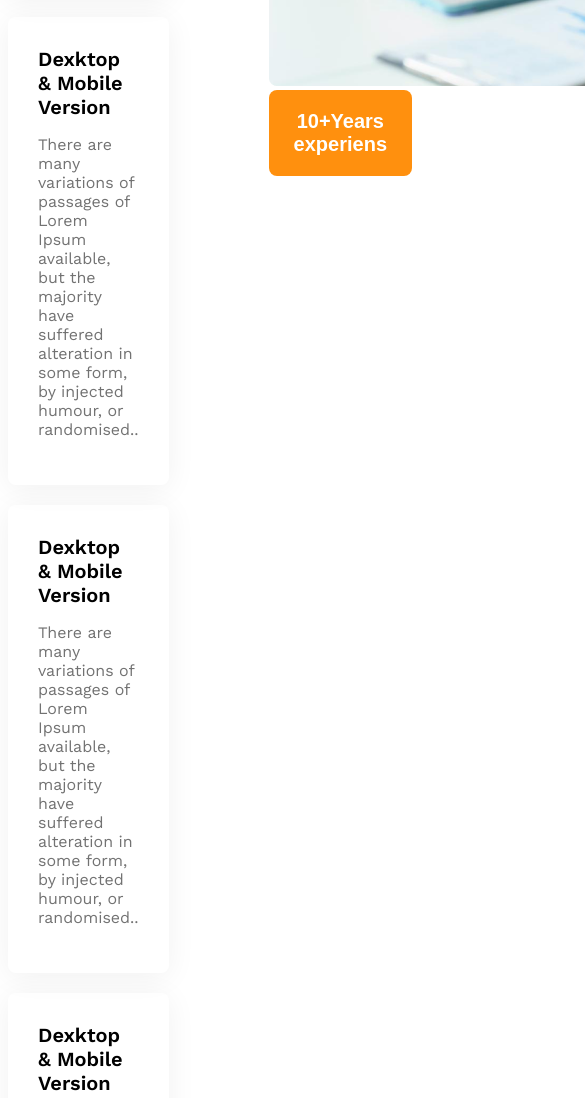
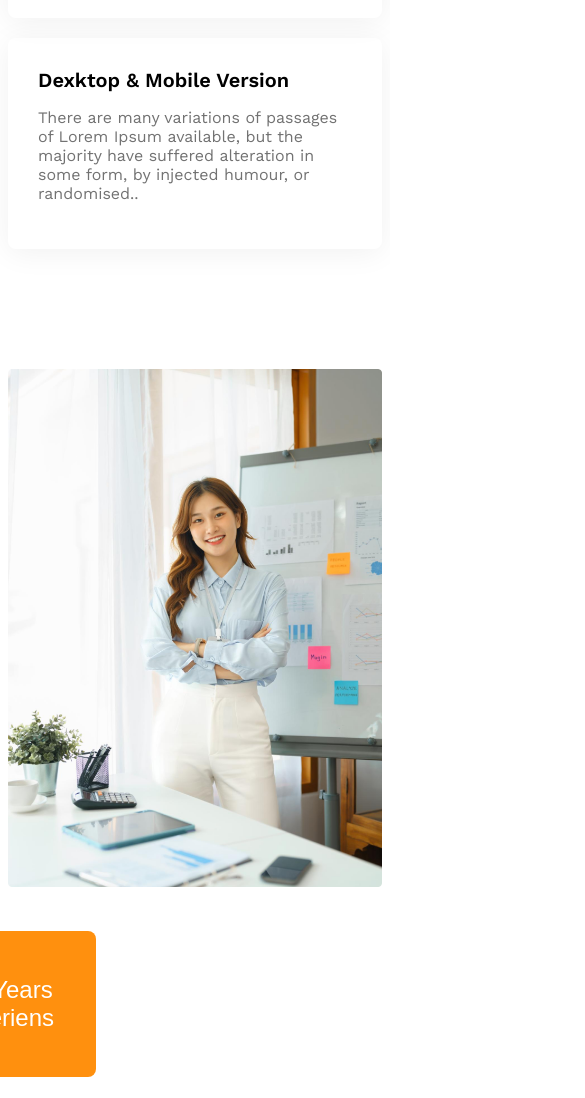
Before and after one commit to aniksaikot/my-architect-website, a plain HTML site: page index.html in a window 390 px wide. Shown: the part 3973-5071 px from the top of the page, 585 px wide, since content can reach past the window. Drawn offline with nearby package versions, Linux system fonts and the light colour scheme.

Commit message:
added new photo

```diff
--- a/index.html
+++ b/index.html
@@ -83,10 +83,10 @@
                         majority have suffered alteration in some form, by injected humour, or randomised..</p>
                 </div>
             </div>
-            <div>
+            <div class="art">
                 <img src="images/architect.png" alt="">
                 <button id="badge" class="btn-primary">
-                    <span id="year">
+                    <span id=" year">
                         10+Years
                     </span>
                     <br>
--- a/style.css/g3.css
+++ b/style.css/g3.css
@@ -200,13 +200,37 @@ main>section {
 
 }
 
+#badge {
+    padding: 45px 42px;
+    font-size: 1.5rem;
+    font-weight: 500;
+    margin-left: -100px;
+    margin-top: -100px;
+    background-color: #FF900E;
+    gap: 54px;
+
+}
+
+
+#year {
+    font-size: 3rem;
+    font-weight: 700;
+
+}
+
+.art img {
+    width: 100%;
+
+}
+
 /* reponsive media */
 
 @media screen and (max-width:576px) {
 
     .navbar,
     .nav-link,
-    .teams {
+    .teams,
+    .future {
         flex-direction: column;
     }
 
@@ -229,6 +253,11 @@ main>section {
 
     .our-service {
         margin-left: 20px;
+    }
+
+    #badge {
+        margin-top: 40px;
+        margin-bottom: 40px;
     }
 
     .sponsor-info {
@@ -255,4 +284,9 @@ main>section {
         gap: 50px;
         justify-items: center;
     }
+
+    #badge {
+        margin-top: 40px;
+        margin-bottom: 40px;
+    }
 }
```
